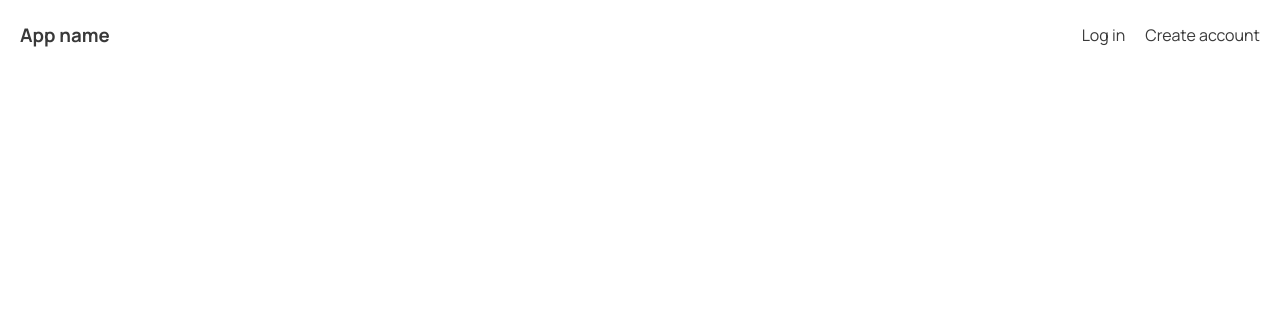
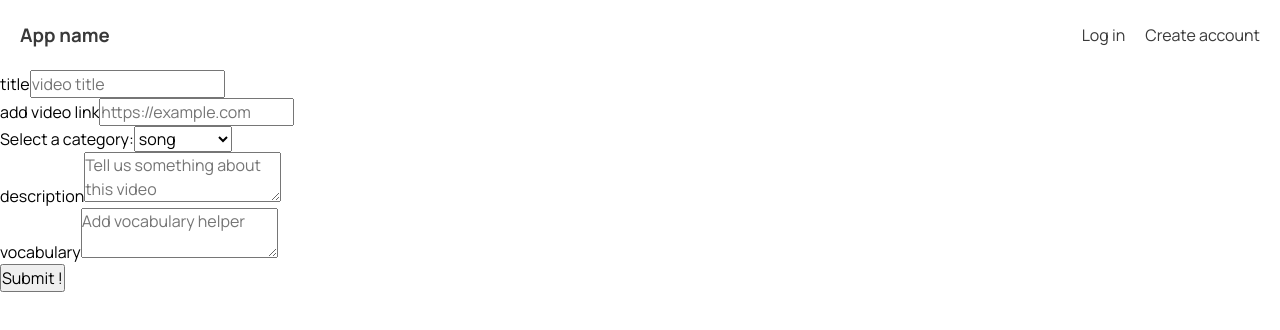
Before and after one commit to Etouma-bela/swahiliworld-client, a React (Create React App) app: page /videos/create in a window 1280 px wide. Shown: the top 330 px of the page. Built offline with nearby package versions, Linux system fonts and the light colour scheme; no server answers.

Commit message:
video create form done

```diff
--- a/src/App.jsx
+++ b/src/App.jsx
@@ -6,6 +6,8 @@ import Signin from "./pages/Signin";
 import Signup from "./pages/Signup";
 import ProtectedRoute from "./components/ProtectedRoute";
 import Profile from "./pages/Profile";
+import VideoList from "./pages/VideoList";
+import FormVideo from "./components/Forms/FormVideo";
 
 function App() {
   return (
@@ -15,6 +17,8 @@ function App() {
         <Route exact path="/" component={Home} />
         <Route exact path="/signin" component={Signin} />
         <Route exact path="/signup" component={Signup} />
+        <Route exact path="/videos" component={VideoList} />
+        <Route exact path="/videos/create" component={FormVideo} />
         <ProtectedRoute exact path="/profile" component={Profile} />
       </Switch>
     </div>
--- a/src/api/apiHandler.js
+++ b/src/api/apiHandler.js
@@ -13,7 +13,7 @@ function errorHandler(error) {
   throw error;
 }
 
-export default {
+const apiHandler = {
   service,
 
   signup(userInfo) {
@@ -50,4 +50,13 @@ export default {
       .then((res) => res.data)
       .catch(errorHandler);
   },
+
+  addVideo(data) {
+    return service
+      .post("api/video", data)
+      .then((res) => res.data)
+      .catch(errorHandler);
+  },
 };
+
+export default apiHandler;
--- /dev/null
+++ b/src/components/Forms/FormVideo.jsx
@@ -0,0 +1,98 @@
+import React, { Component } from "react";
+import ApiHandler from "../../api/apiHandler";
+import { withRouter } from "react-router-dom";
+
+export default class FormVideo extends Component {
+  state = {
+    title: "",
+    videoUrl: "",
+    description: "",
+    vocabulary: "",
+    category: "",
+  };
+
+  handleChange = (event) => {
+    const name = event.target.name;
+    const value = event.target.value;
+    this.setState({
+      [name]: value,
+    });
+  };
+
+  handleSubmit = (event) => {
+    event.preventDefault();
+
+    ApiHandler.addVideo({
+      title: this.state.title,
+      videoUrl: this.state.videoUrl,
+      description: this.state.description,
+      vocabulary: this.state.vocabulary,
+      category: this.state.category,
+    })
+
+      .then((apiResponse) => {
+        console.log(apiResponse);
+        this.props.history.push("/videos");
+      })
+      .catch((err) => {
+        console.log(err);
+      });
+  };
+
+  render() {
+    return (
+      <form onSubmit={this.handleSubmit}>
+        <div>
+          <label htmlFor="">title</label>
+          <input
+            onChange={this.handleChange}
+            type="text"
+            name="title"
+            placeholder="video title"
+          />
+        </div>
+        <div>
+          <label htmlFor="">add video link</label>
+          <input
+            onChange={this.handleChange}
+            type="url"
+            name="videoUrl"
+            placeholder="https://example.com"
+          />
+        </div>
+
+        <label htmlFor="">
+          Select a category:
+          <select
+            value={this.state.value}
+            onChange={this.handleChange}
+            name="category"
+          >
+            <option value="song">song</option>
+            <option value="tales">tale</option>
+            <option value="education">education</option>
+          </select>
+        </label>
+        <div>
+          <label htmlFor="">description</label>
+          <textarea
+            onChange={this.handleChange}
+            name="description"
+            placeholder="Tell us something about this video"
+            value={this.state.description}
+          />
+        </div>
+        <div>
+          <label htmlFor="">vocabulary</label>
+          <textarea
+            onChange={this.handleChange}
+            name="vocabulary"
+            placeholder="Add vocabulary helper"
+            value={this.state.vocabulary}
+          />
+        </div>
+        <button>Submit !</button>
+      </form>
+    );
+  }
+}
--- a/src/pages/VideoList.jsx
+++ b/src/pages/VideoList.jsx
@@ -1,12 +1,36 @@
 import React, { Component } from "react";
 import axios from "axios";
-import { NavLink } from "react-router-dom";
+// import { NavLink } from "react-router-dom";
 
 export default class VideoList extends Component {
   state = {
     videos: [],
   };
+
+  componentDidMount() {
+    axios
+      .get(process.env.REACT_APP_BACKEND_URL + "/api/video")
+      .then((videoList) => {
+        console.log("helloooooo", videoList);
+        this.setState({
+          videos: videoList.data,
+        });
+      });
+  }
   render() {
-    return <div></div>;
+    return (
+      <div>
+        <h1>ALL PROGRAMMES</h1>
+        {this.state.videos.map((video) => {
+          return (
+            <div key={video._id}>
+              <iframe id="videoProject" src={video.videoUrl}></iframe>
+              <h2>{video.title}</h2>
+              <p>{video.description}</p>
+            </div>
+          );
+        })}
+      </div>
+    );
   }
 }
```
